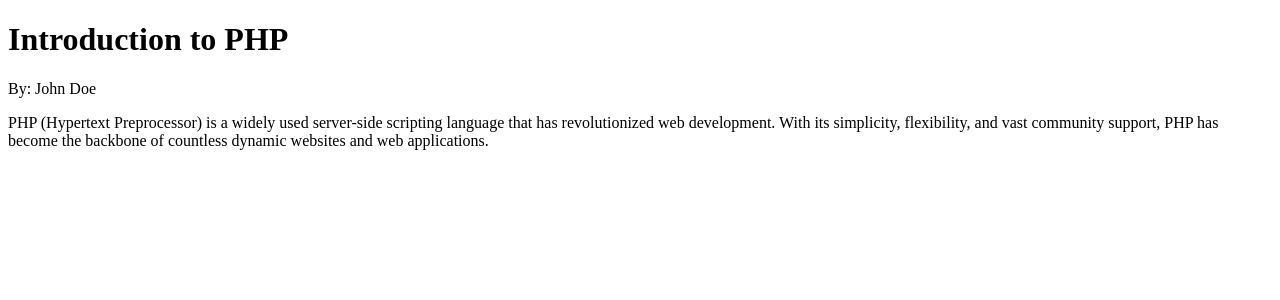
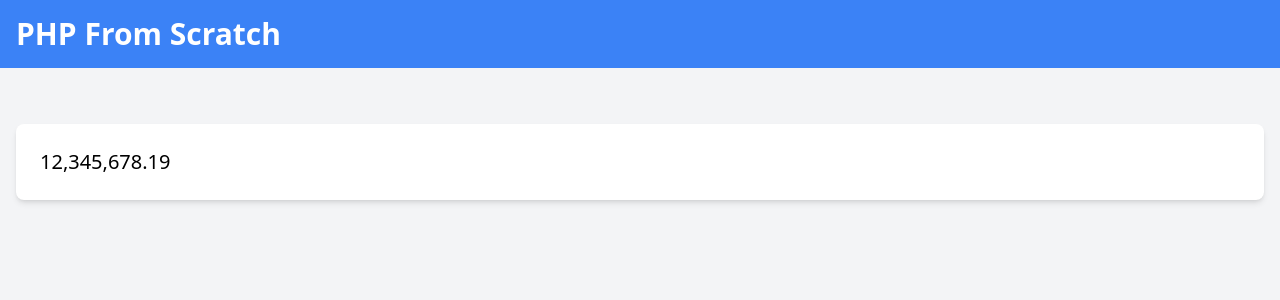
Before and after one commit to keiyyahassan/php-sandbox, a PHP site: page / in a window 1280 px wide. Shown: the top 300 px of the page. Run offline with PHP 8.4, Linux system fonts and the light colour scheme; some libraries are stand-ins or nearby versions.

Commit message:
Arithmetic operators & Functions

```diff
--- a/index.php
+++ b/index.php
@@ -1,32 +1,96 @@
 <?php
-$title = "Introduction to PHP";
-$pageTitle = "Brad's PHP Blog ";
-$author = "John Doe";
-$body = " PHP (Hypertext Preprocessor) is a widely used server-side scripting
-            language that has revolutionized web development. With its simplicity,
-            flexibility, and vast community support, PHP has become the backbone of
-            countless dynamic websites and web applications."
+/*
+| Arithmetic Operators
+| Operator | Description    |
+| -------- | -------------- |
+| `+`      | Addition       |
+| `-`      | Subtraction    |
+| `*`      | Multiplication |
+| `/`      | Division       |
+| `%`      | Modulus        |
+*/
+
+$output = null;
+$num1 = 20;
+$num2 = 10;
+
+// Basic Math
+$output = "$num1 + $num2 =" . $num1 + $num2;
+$output = "$num1 - $num2 =" . $num1 - $num2;
+$output = "$num1 * $num2 =" . $num1 * $num2;
+$output = "$num1 / $num2 =" . $num1 / $num2;
+$output = "$num1 % $num2 =" . $num1 % $num2;
+
+// Assignment Operator
+$num3 = 10;
+// $num3 = $num3 + 20;
+// $num3 += 20;
+// $num3 -= 20;
+$num3 /= 2;
+
+// $output = $num3;
+
+// Built-in PHP Functions
+//rand()
+
+$output = rand();
+$output = getrandmax();
+$output = rand(1, 10);
+
+// round()
+$output = round(4.7);
+
+// round up
+$output = ceil(4.2);
+
+// round down
+$output = floor(4.2);
+
+// square root
+$output = sqrt(4);
+
+// pi
+$output = pi();
+
+// absolute
+$output = abs(-4.7);
+
+//max
+$output = max(1, 2, 3, 50);
+$output = max([1, 2, 35, 3,]);
+
+//min
+$output = min(1, 2, 3, 50);
+$output = min([10, 2, 35, 7,]);
+
+$output = number_format(12345678.191234, 2, '.', ',');
+
 
 ?>
-
 <!DOCTYPE html>
 <html lang="en">
 
 <head>
-    <meta charset="UTF-8" />
-    <meta name="viewport" content="width=device-width, initial-scale=1.0" />
-    <title><?= $pageTitle . " | " . $title ?></title>
+    <meta charset="UTF-8">
+    <meta name="viewport" content="width=device-width, initial-scale=1.0">
+    <script src="https://cdn.tailwindcss.com"></script>
+    <title>PHP From Scratch</title>
 </head>
 
-<body>
-    <main>
-        <h1><?= $title ?></title>
-        </h1>
-        <p>By: <?= $author ?></p>
-        <p>
-            <?= $body ?>
-        </p>
-    </main>
+<body class="bg-gray-100">
+    <header class="bg-blue-500 text-white p-4">
+        <div class="container mx-auto">
+            <h1 class="text-3xl font-semibold">PHP From Scratch</h1>
+        </div>
+    </header>
+    <div class="container mx-auto p-4 mt-4">
+        <div class="bg-white rounded-lg shadow-md p-6 mt-6">
+            <!-- Output -->
+            <p class="text-xl">
+                <?= $output ?>
+            </p>
+        </div>
+    </div>
 </body>
 
 </html>
```
